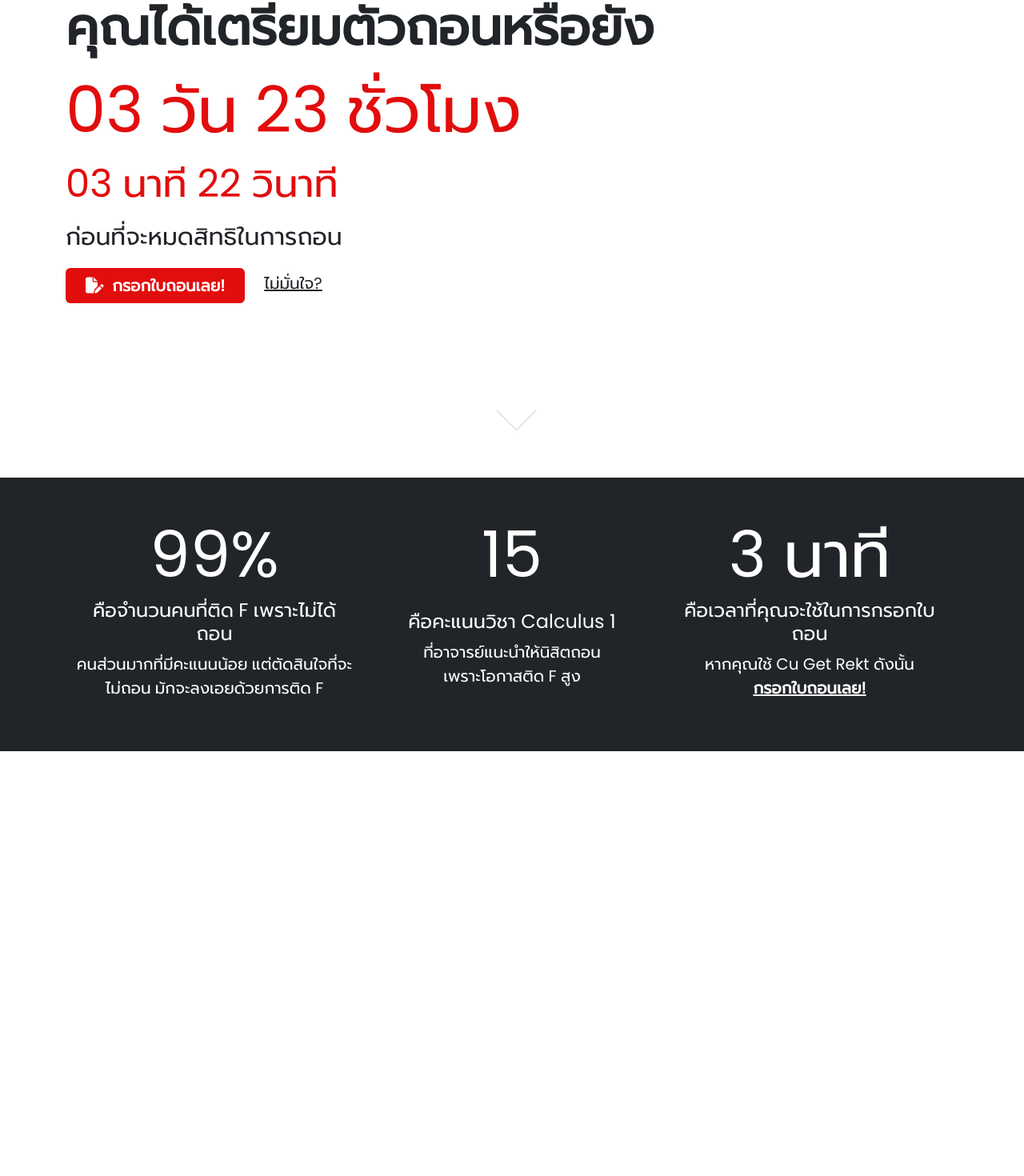
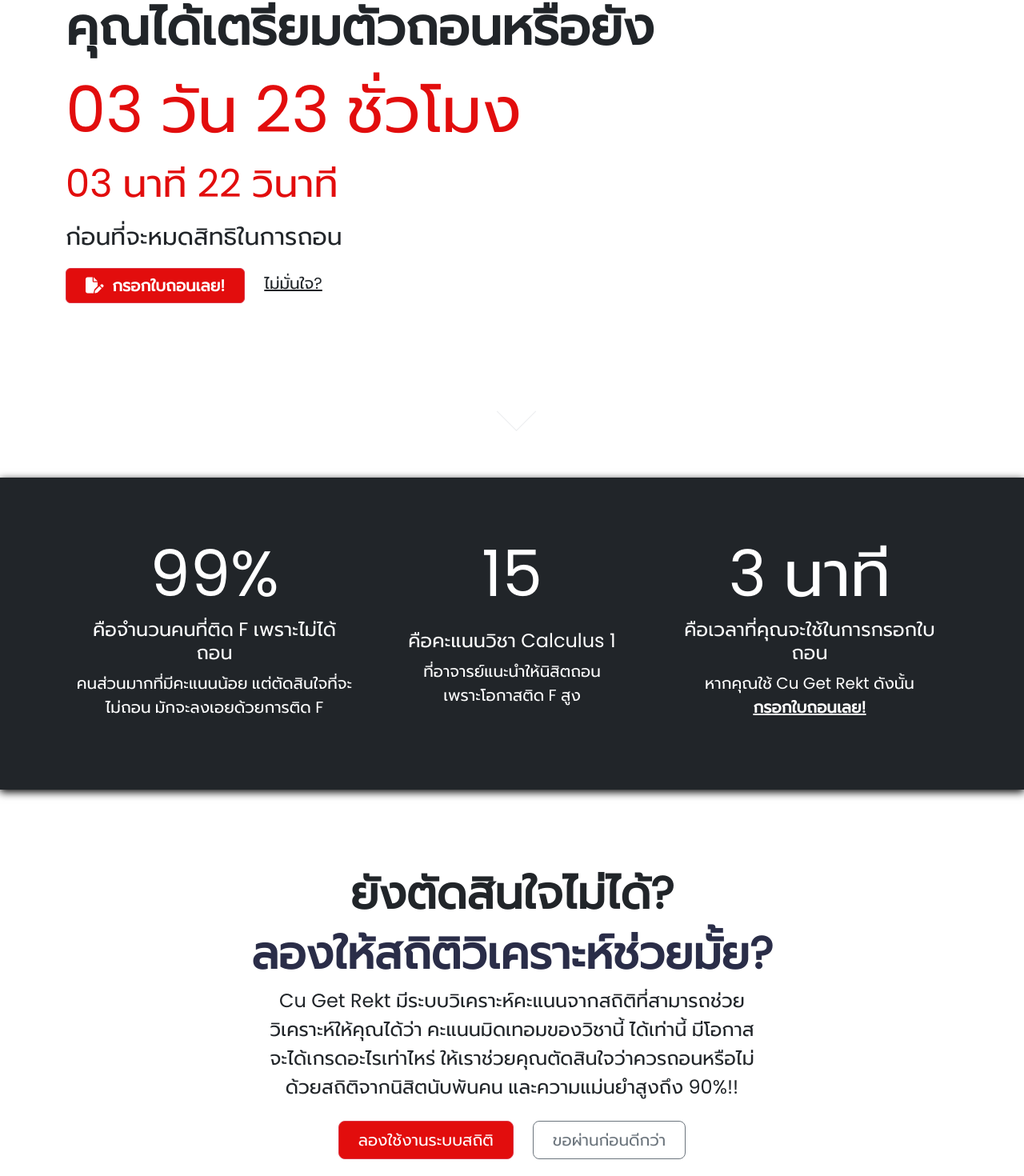
Before and after one commit to Nacnano/cugetrekt, a React (Create React App) app in the folder frontend/: page / in a window 1280 px wide. Shown: the part 251-1721 px from the top of the page at 80% size. Before the commit the page ends 1190 px from the top, so only its background shows below. Built offline with nearby package versions, Linux system fonts and the light colour scheme.

Commit message:
Add stat redirect hero

```diff
--- a/frontend/public/CSS/style.css
+++ b/frontend/public/CSS/style.css
@@ -68,14 +68,27 @@
 /* set default font */
 body {
     font-family: Poppins, Prompt, sans-serif !important;
-    line-height: 80% !important;
+}
+
+.btn-danger {
+    color: #fff;
+    background-color: var(--pm) !important;
+}
+
+.btn-danger:hover,
+.btn-danger:focus,
+.btn-danger:active,
+.btn-danger.active,
+.open>.dropdown-toggle.btn-danger {
+    color: #fff;
+    background-color: #b00d0d !important;
 }
 
 .sTopic {
     scroll-margin-top: 48px;
 }
 
-nav {
+.shadowdrop {
     box-shadow: 0 3px 10px 0 #000000;
 }
 
--- a/frontend/src/components/Navbar.tsx
+++ b/frontend/src/components/Navbar.tsx
@@ -3,7 +3,7 @@
 const Navbar = () => {
   return (
     <div>
-      <nav className="navbar navbar-expand-lg bg-sd fixed-top">
+      <nav className="shadowdrop navbar navbar-expand-lg bg-sd fixed-top">
         <div className="container">
           <a className="navbar-brand text-white" href="/">CU Get Rekt</a>
           <button className="navbar-toggler" type="button" data-bs-toggle="collapse" data-bs-target="#navbarSupportedContent"
--- a/frontend/src/pages/Home.tsx
+++ b/frontend/src/pages/Home.tsx
@@ -1,3 +1,5 @@
+import { Link } from "react-router-dom";
+
 const HomePage = () => {
   return (
     <>
@@ -15,16 +17,16 @@
               <p className="display-5 color-pm" id="timer2"></p>
               <p style={{ fontSize: 30, lineHeight: 1.5 }}> ก่อนที่จะหมดสิทธิในการถอน
               </p>
-              <a href="https://www.youtube.com/watch?v=dQw4w9WgXcQ" className="px-4 btn bg-pm fs-5 fw-bold"
-                style={{ color: "#ffffff" }}><i className="fa-solid fa-file-pen"></i>&nbsp; กรอกใบถอนเลย!</a>
-              <a href="https://www.youtube.com/watch?v=dQw4w9WgXcQ"
+              <a href="https://www.youtube.com/watch?v=dQw4w9WgXcQ" className="px-4 btn btn-danger fs-5 fw-bold">
+                <i className="fa-solid fa-file-pen"></i>&nbsp; กรอกใบถอนเลย!</a>
+              <a href="#section1"
                 className="text-dark ul-on-hover px-4 fs-5 text-dark">ไม่มั่นใจ?</a>
               <a className="text-dark text-center" href="#section1"><span></span></a>
             </div>
           </div>
         </div>
-        <div id="section1" className="sTopic container-fluid bg-dark mt-5 py-5">
-          <div className="container text-white " >
+        <div id="section1" className="shadowdrop sTopic container-fluid bg-dark mt-5 py-4">
+          <div className="container text-white py-5" >
             <div className="row justify-content-center align-items-center">
               <div className="row align-items-top lh-base">
                 <div className="col text-center">
@@ -55,6 +57,24 @@
             </div>
           </div>
         </div>
+        <div className="px-4 pb-3 pt-5 my-5 text-center container-fluid align-items-center justify-content-center ">
+          <div className="row">
+            <div className="col">
+              <h1 className="display-4 fw-bold">ยังตัดสินใจไม่ได้?</h1>
+              <h1 className="display-4 fw-bold color-sd">ลองให้สถิติวิเคราะห์ช่วยมั้ย?</h1>
+              <div className="col-lg-6 mx-auto">
+                <p className="lead mb-4 fs-4">Cu Get Rekt มีระบบวิเคราะห์คะแนนจากสถิติที่สามารถช่วยวิเคราะห์ให้คุณได้ว่า
+                  คะแนนมิดเทอมของวิชานี้ ได้เท่านี้ มีโอกาสจะได้เกรดอะไรเท่าไหร่
+                  ให้เราช่วยคุณตัดสินใจว่าควรถอนหรือไม่ ด้วยสถิติจากนิสิตนับพันคน และความแม่นยำสูงถึง 90%!! </p>
+                <div className="d-grid gap-2 d-sm-flex justify-content-sm-center mb-5">
+                  <button type="button" className="btn btn-danger btn-lg px-4 me-sm-3">ลองใช้งานระบบสถิติ</button>
+                  <button type="button" className="btn btn-outline-secondary btn-lg px-4">ขอผ่านก่อนดีกว่า</button>
+                </div>
+              </div>
+            </div>
+          </div>
+          <div />
+        </div>
       </main>
     </>
   );
```
